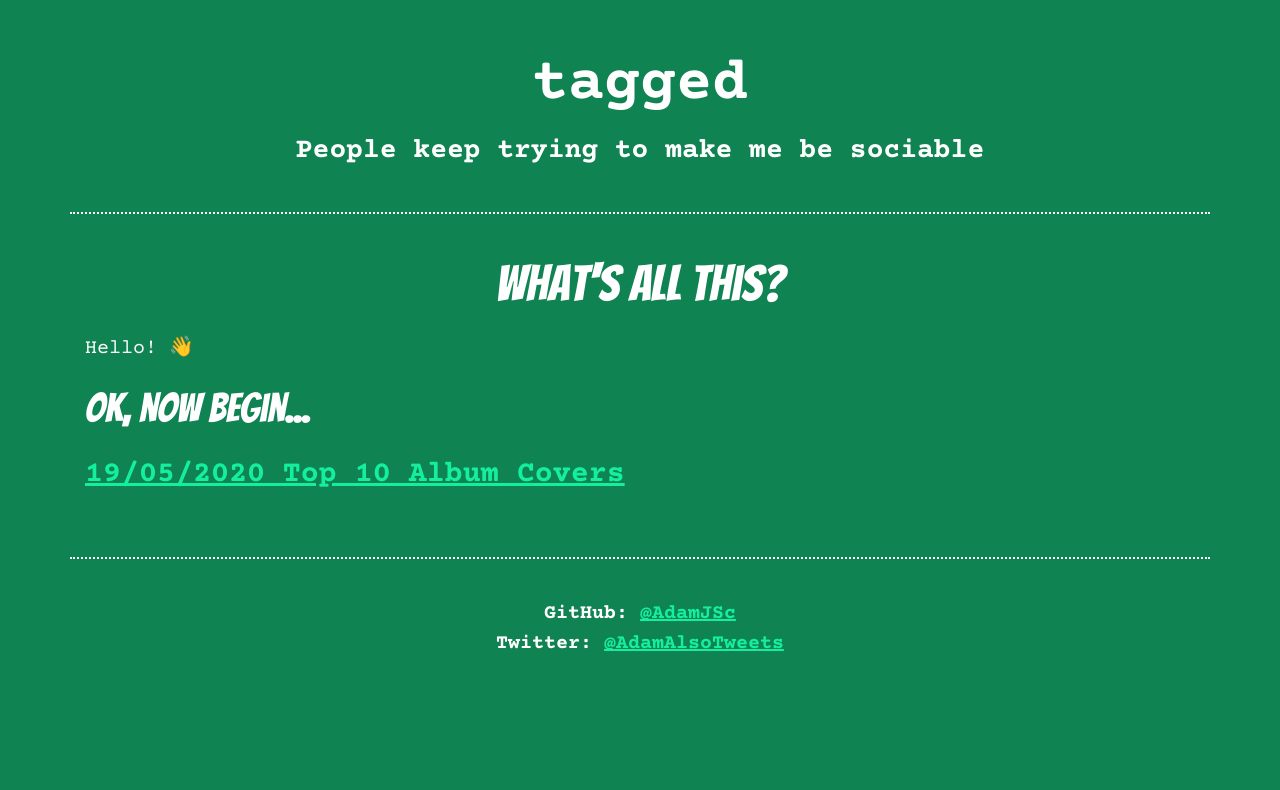
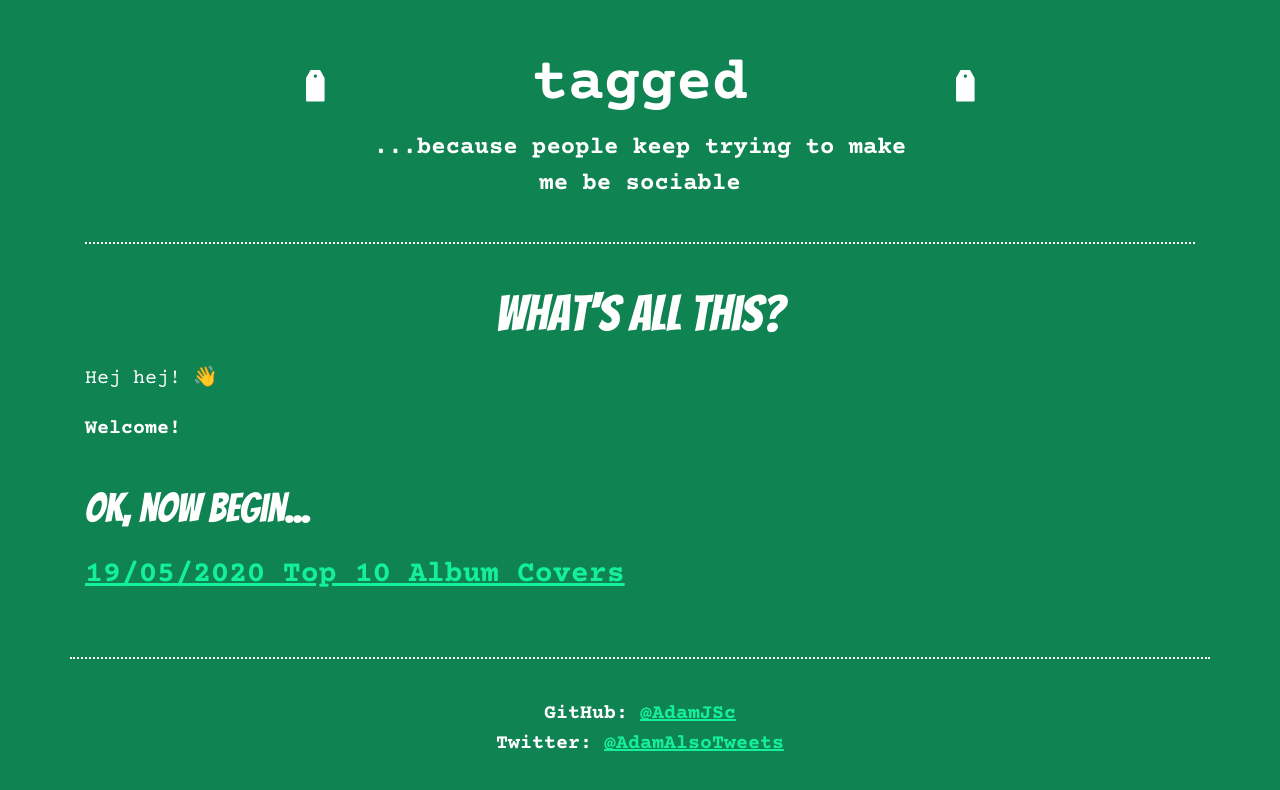
Before and after one commit to AdamJSc/tagged.adamjs.net, a Jekyll site: the page built from index.md, in a window 1280 px wide. Shown: the top 790 px of the page. Built offline with Jekyll 4.4.1, drawn with Linux system fonts in a browser that asks for light colours.

Commit message:
Simplify source files with as much markdown as possible

```diff
--- a/_config.yml
+++ b/_config.yml
@@ -20,7 +20,7 @@
 
 title: tagged
 description: >- # this means to ignore newlines until "baseurl:"
-  People keep trying to make me be sociable
+  ...because people keep trying to make me be sociable
 url: "https://tagged.adamjs.net" # the base hostname & protocol for your site, e.g. http://example.com
 twitter_username: AdamAlsoTweets
 github_username:  AdamJSc
--- a/_layouts/base.html
+++ b/_layouts/base.html
@@ -8,18 +8,34 @@
     </head>
     <body>
         <div class="container">
-            <div class="row">
-                <header>
-                    <div class="col">
+            <header>
+                <div class="row align-items-center">
+                    <div class="col right">
+                        <div class="image">
+                            <img alt="tagged" src="/assets/img/tag.svg" />
+                        </div>
+                    </div>
+                    <div class="col-lg-6 col-8">
                         <div class="title">
                             {{ site.title }}
                         </div>
+                    </div>
+                    <div class="col left">
+                        <div class="image">
+                            <img alt="tagged" src="/assets/img/tag.svg" />
+                        </div>
+                    </div>
+                </div>
+                <div class="row">
+                    <div class="col"></div>
+                    <div class="col-lg-6 col-sm-8">
                         <div class="description">
                             {{ site.description }}
                         </div>
                     </div>
-                </header>
-            </div>
+                    <div class="col"></div>
+                </div>
+            </header>
             {{ content }}
             <div class="row">
                 <footer>
--- a/index.html
+++ b/_layouts/home.html
@@ -8,7 +8,7 @@ layout: base
 </div>
 <div class="row">
     <div class="col">
-        Hello! 👋
+        {{ content | markdownify }}
     </div>
 </div>
 <div class="row">
--- a/assets/main.scss
+++ b/assets/main.scss
@@ -51,12 +51,18 @@ header {
   font-weight: bold;
   border-bottom: 2px dotted #fff;
 
+  .image {
+    display: inline-block;
+    width: 100%;
+    max-width: 50px;
+  }
+
   .title {
     font-size: 3rem;
   }
 
   .description {
-    font-size: 1.4rem;
+    font-size: 1.2rem;
   }
 }
 
@@ -76,6 +82,14 @@ ul {
 
 .post-meta {
   padding: 0 0 2rem;
+}
+
+.left {
+  text-align: left;
+}
+
+.right {
+  text-align: right;
 }
 
 .center {
--- /dev/null
+++ b/index.md
@@ -0,0 +1,7 @@
+---
+layout: home
+title: Home
+---
+Hej hej! 👋
+
+**Welcome!**
```
Also changed, not shown: _data/2020-05-19-top-10-album-covers.yaml (line endings or trailing spaces), _layouts/post.html (line endings or trailing spaces), _posts/2020-05-19-top-10-album-covers.md (renamed from _posts/2020-05-19-top-10-album-covers.html), assets/img/tag.svg (added).
